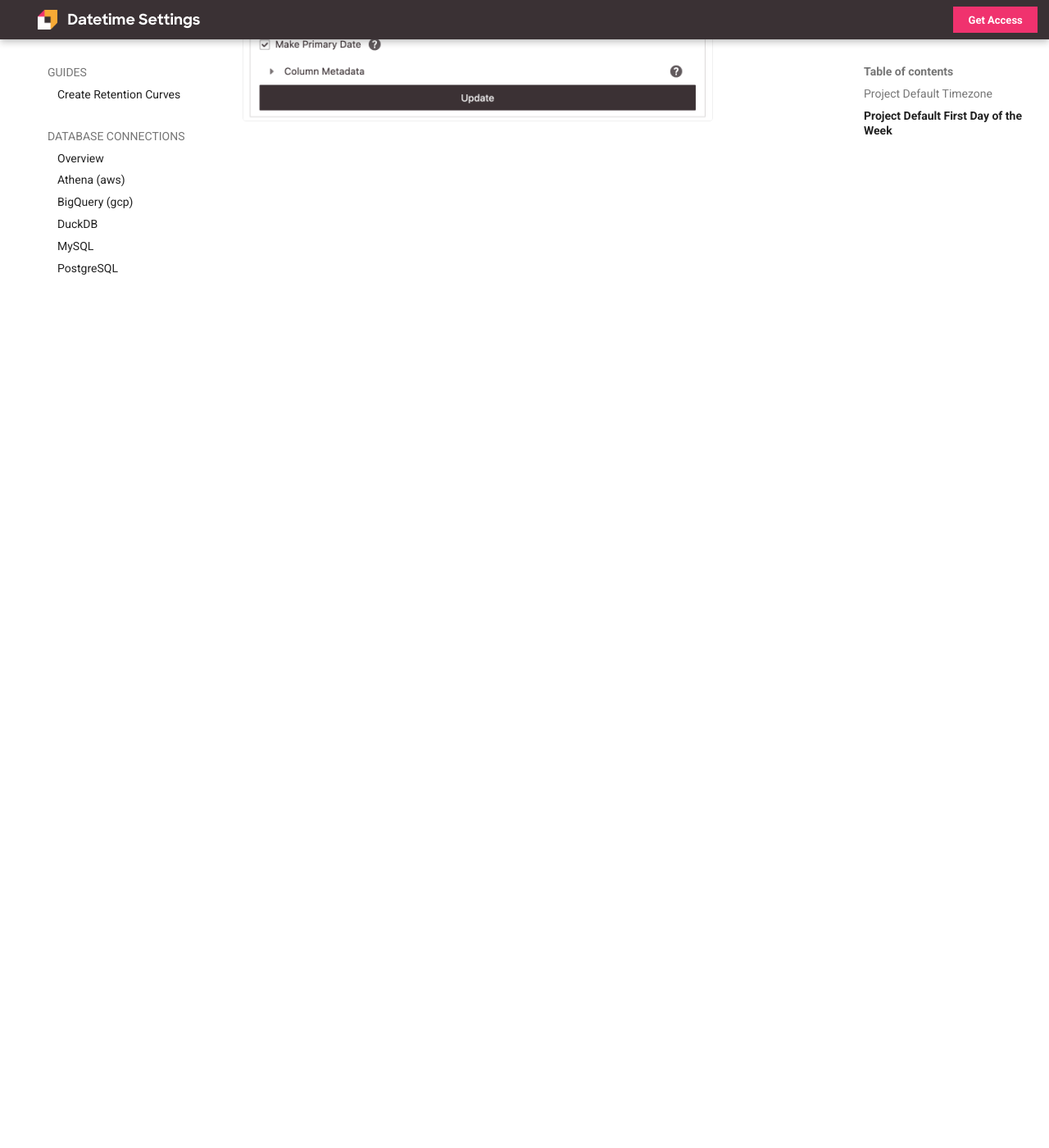
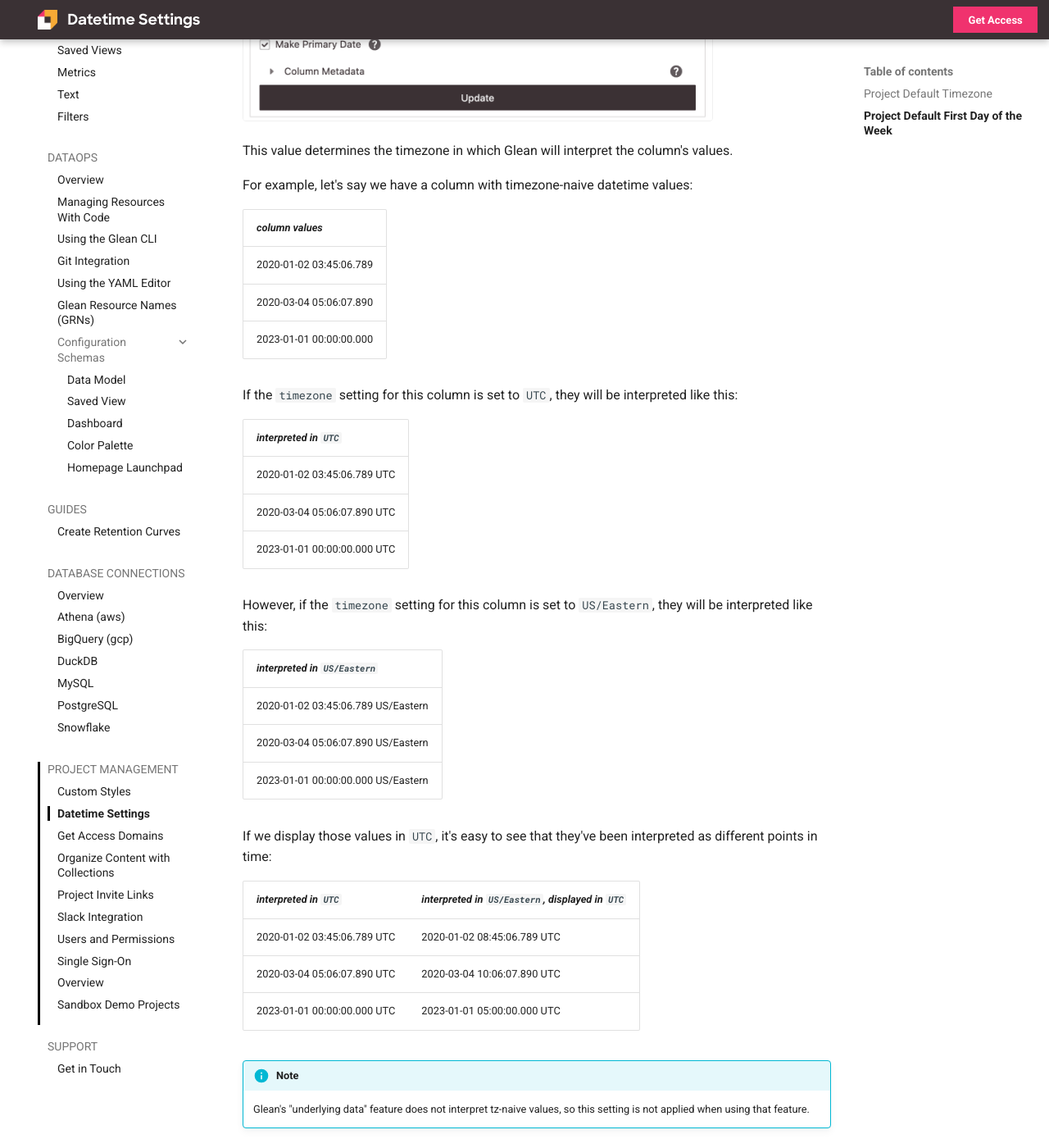
Before and after one commit to gleannyc/documentation, an MkDocs documentation site: the page built from docs/docs/project-management/datetime-settings.md, in a window 1280 px wide and 1400 px high, scrolled down 2106 px. Shown: the whole window at 82% size. Built offline with MkDocs 1.6.1 and Material for MkDocs 9.7.7, drawn with Linux system fonts in a browser that asks for light colours; before the commit the page ends 2445 px from its top, so only the background shows below that.

Commit message:
Add more examples for tz-naive tz setting

```diff
--- a/docs/docs/project-management/datetime-settings.md
+++ b/docs/docs/project-management/datetime-settings.md
@@ -62,3 +62,42 @@
 When a column is timezone-naive, Glean doesn't klnow which timezone to use to interpret its values. So, for these columns, there's a "Timezone" setting in the attribute settings:
 
 ![attribute timezone setting](../../assets/attribute-timezone-setting.png){: style="max-width:80%"}
+
+
+This value determines the timezone in which Glean will interpret the column's values.
+
+For example, let's say we have a column with timezone-naive datetime values:
+
+|*column values*|
+|---|
+|2020-01-02 03:45:06.789|
+|2020-03-04 05:06:07.890|
+|2023-01-01 00:00:00.000|
+
+If the `timezone` setting for this column is set to `UTC`, they will be interpreted like this:
+
+|*interpreted in `UTC`*|
+|---|
+|2020-01-02 03:45:06.789 UTC|
+|2020-03-04 05:06:07.890 UTC|
+|2023-01-01 00:00:00.000 UTC|
+
+However, if the `timezone` setting for this column is set to `US/Eastern`, they will be interpreted like this:
+
+|*interpreted in `US/Eastern`*|
+|---|
+|2020-01-02 03:45:06.789 US/Eastern|
+|2020-03-04 05:06:07.890 US/Eastern|
+|2023-01-01 00:00:00.000 US/Eastern|
+
+If we display those values in `UTC`, it's easy to see that they've been interpreted as different points in time:
+
+|*interpreted in `UTC`*|*interpreted in `US/Eastern`, displayed in `UTC`*|
+|---|---|
+|2020-01-02 03:45:06.789 UTC|2020-01-02 08:45:06.789 UTC|
+|2020-03-04 05:06:07.890 UTC|2020-03-04 10:06:07.890 UTC|
+|2023-01-01 00:00:00.000 UTC|2023-01-01 05:00:00.000 UTC|
+
+!!! info "Note"
+
+    Glean's "underlying data" feature does not interpret tz-naive values, so this setting is not applied when using that feature.
```
